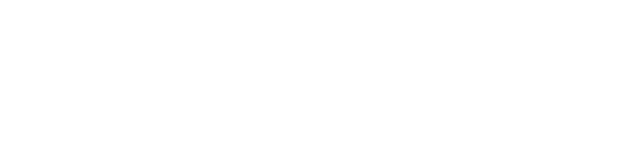
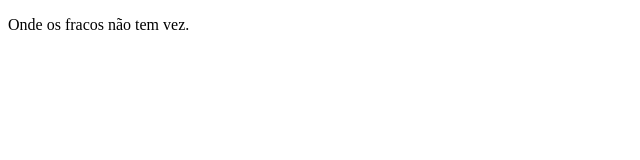
Before and after one commit to angelo81dev/lojavirtual4, a plain HTML site: page index.html in a window 1280 px wide. Shown: the whole page, without its empty margins (0-640 px from the left). Drawn offline with Linux system fonts and the light colour scheme.

Commit message:
update in html

```diff
--- a/index.html
+++ b/index.html
@@ -7,6 +7,6 @@
     <title>Document</title>
 </head>
 <body>
-
+    <p>Onde os fracos não tem vez.</p>
 </body>
 </html>
```
